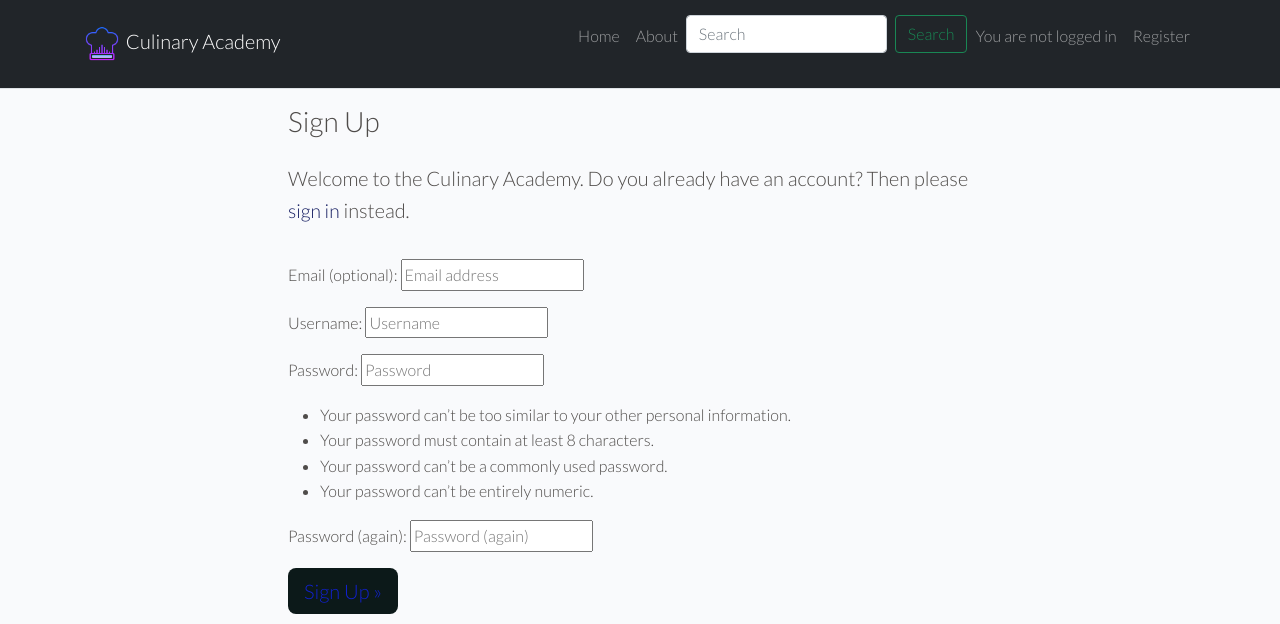
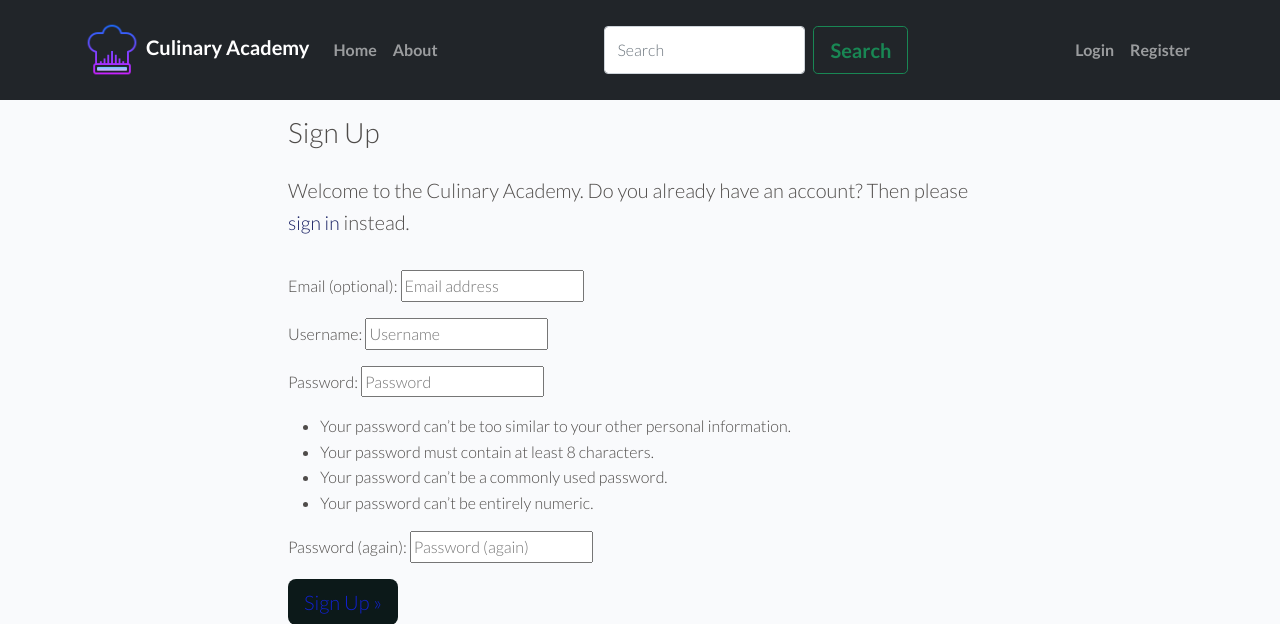
Before and after one commit to XOZANAYKUT/project4, a Django app: page /accounts/signup/ in a window 1280 px wide. Shown: the top 624 px of the page. Run offline with Django 4.2, Linux system fonts and the light colour scheme.

Commit message:
updated navbar and add hover to css

```diff
--- a/static/css/style.css
+++ b/static/css/style.css
@@ -44,7 +44,7 @@ body {
     margin-top: 20px;
     overflow: hidden;
     position: relative;
-    height: 75vh;
+    height: 55vh;
     width: 100%;
 }
 
@@ -183,11 +183,11 @@ body {
 }
 
 .navbar {
-    background-color: #343a40;
-    border-bottom: 1px solid #dee2e6;
     padding: 15px 0;
 }
-
+.navbar-nav .nav-link:hover {
+    color: #a807ff !important;
+}
 /* Title Style */
 .title-container {
     text-align: center;
--- a/templates/base.html
+++ b/templates/base.html
@@ -35,45 +35,43 @@
     <nav class="navbar navbar-expand-lg navbar-dark bg-dark">
         <div class="container">
             <a class="navbar-brand" href="{% url 'home' %}">
-                <img src="{% static 'images/logo.png' %}" alt="Culinary Academy Logo" width="40" height="40">
-                Culinary Academy
+                <img src="{% static 'images/logo.png' %}" alt="Culinary Academy Logo" width="60" height="60">
+                <strong>Culinary Academy</strong>
             </a>
             <button class="navbar-toggler" type="button" data-bs-toggle="collapse" data-bs-target="#navbarNav"
-                aria-controls="navbarNav" aria-expanded="false" aria-label="Toggle navigation">
+                aria-controls="navbarNav" aria-expanded="false" aria-label="Toggle navigation" style="font-size: 1.5rem;">
                 <span class="navbar-toggler-icon"></span>
             </button>
-            <div class="collapse navbar-collapse" id="navbarNav">
-                <ul class="navbar-nav ms-auto">
+            <div class="collapse navbar-collapse justify-content-between" id="navbarNav">
+                <ul class="navbar-nav">
                     <li class="nav-item">
-                        <a class="nav-link {% if request.path == home_url %}active{% endif %}" href="{% url 'home' %}">Home</a>
+                        <a class="nav-link {% if request.path == home_url %}active{% endif %}" href="{% url 'home' %}"><strong>Home</strong></a>
                     </li>
                     <li class="nav-item">
-                        <a class="nav-link {% if request.path == about_url %}active{% endif %}" href="{% url 'about' %}">About</a>
+                        <a class="nav-link {% if request.path == about_url %}active{% endif %}" href="{% url 'about' %}"><strong>About</strong></a>
                     </li>
-                    <li class="nav-item">
-                        <form class="d-flex" method="GET" action="{% url 'search_results' %}">
-                            <input class="form-control me-2" type="search" placeholder="Search" aria-label="Search" name="q">
-                            <button class="btn btn-outline-success" type="submit">Search</button>
-                        </form>
-                    </li>
+                </ul>
+                <form class="d-flex" method="GET" action="{% url 'search_results' %}">
+                    <input class="form-control me-2" type="search" placeholder="Search" aria-label="Search" name="q">
+                    <button class="btn btn-outline-success btn-lg" type="submit"><strong>Search</strong></button>
+                </form>
+                <ul class="navbar-nav">
                     <li class="nav-item">
                         {% if user.is_authenticated %}
-                            <p class="nav-link">You are logged in as {{ user.username }}</p>
+                            <p class="nav-link"><strong>You are logged in as {{ user.username }}</strong></p>
+                            <a class="nav-link" href="{% url 'account_logout' %}"><strong>Logout</strong></a>
                         {% else %}
-                            <p class="nav-link">You are not logged in</p>
-                        {% endif %}
-                    </li>
-                    <li class="nav-item">
-                        {% if user.is_authenticated %}
-                            <a class="nav-link" href="{% url 'account_logout' %}">Logout</a>
-                        {% else %}
-                            <a class="nav-link" href="{% url 'account_signup' %}">Register</a>
+                            <a class="nav-link" href="{% url 'account_login' %}"><strong>Login</strong></a>
+                        </li>
+                        <li class="nav-item">
+                            <a class="nav-link" href="{% url 'account_signup' %}"><strong>Register</strong></a>
                         {% endif %}
                     </li>
                 </ul>
             </div>
         </div>
     </nav>
+
     <main class="flex-shrink-0 main-bg">
         <!-- Form errors -->
         {% if messages %}
```
